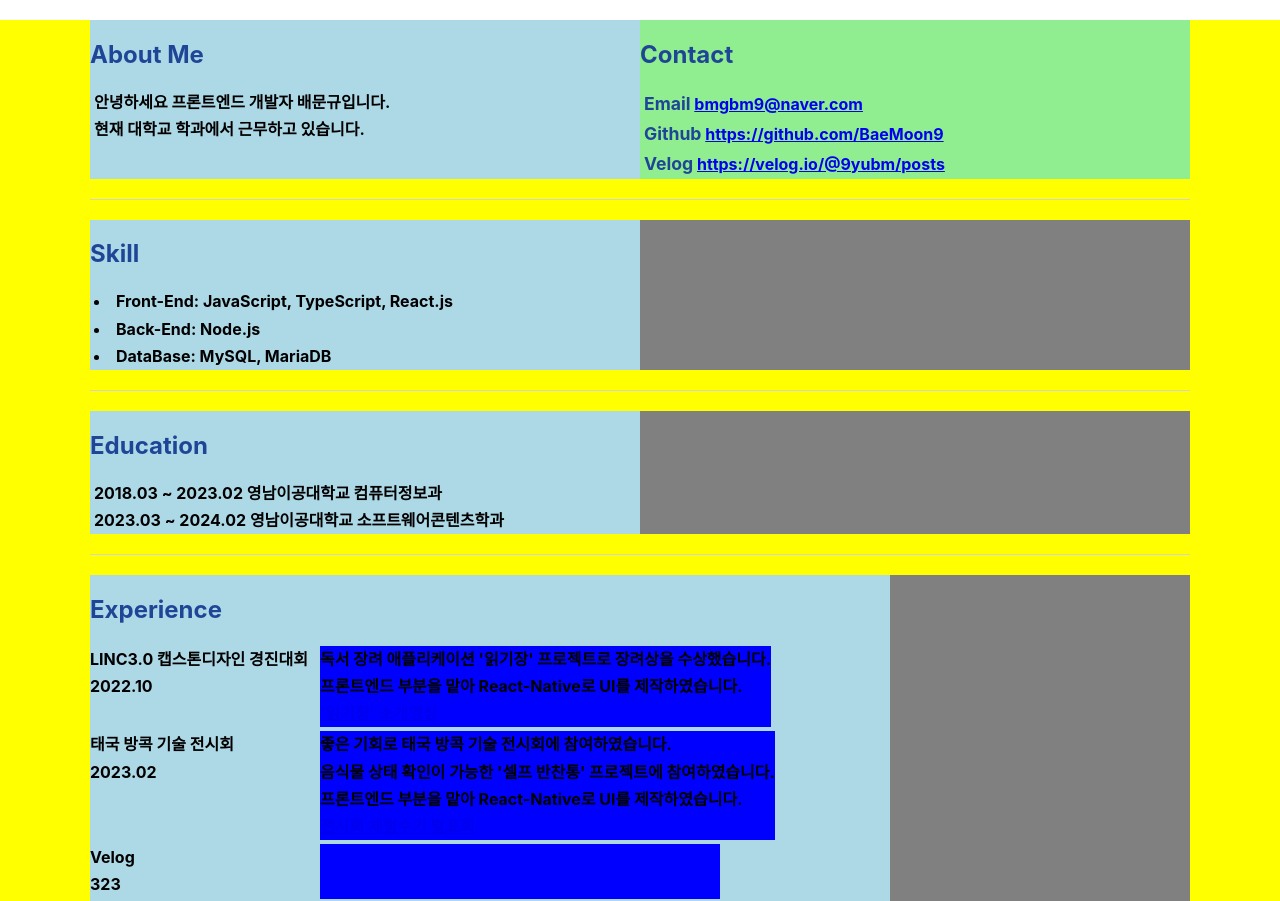
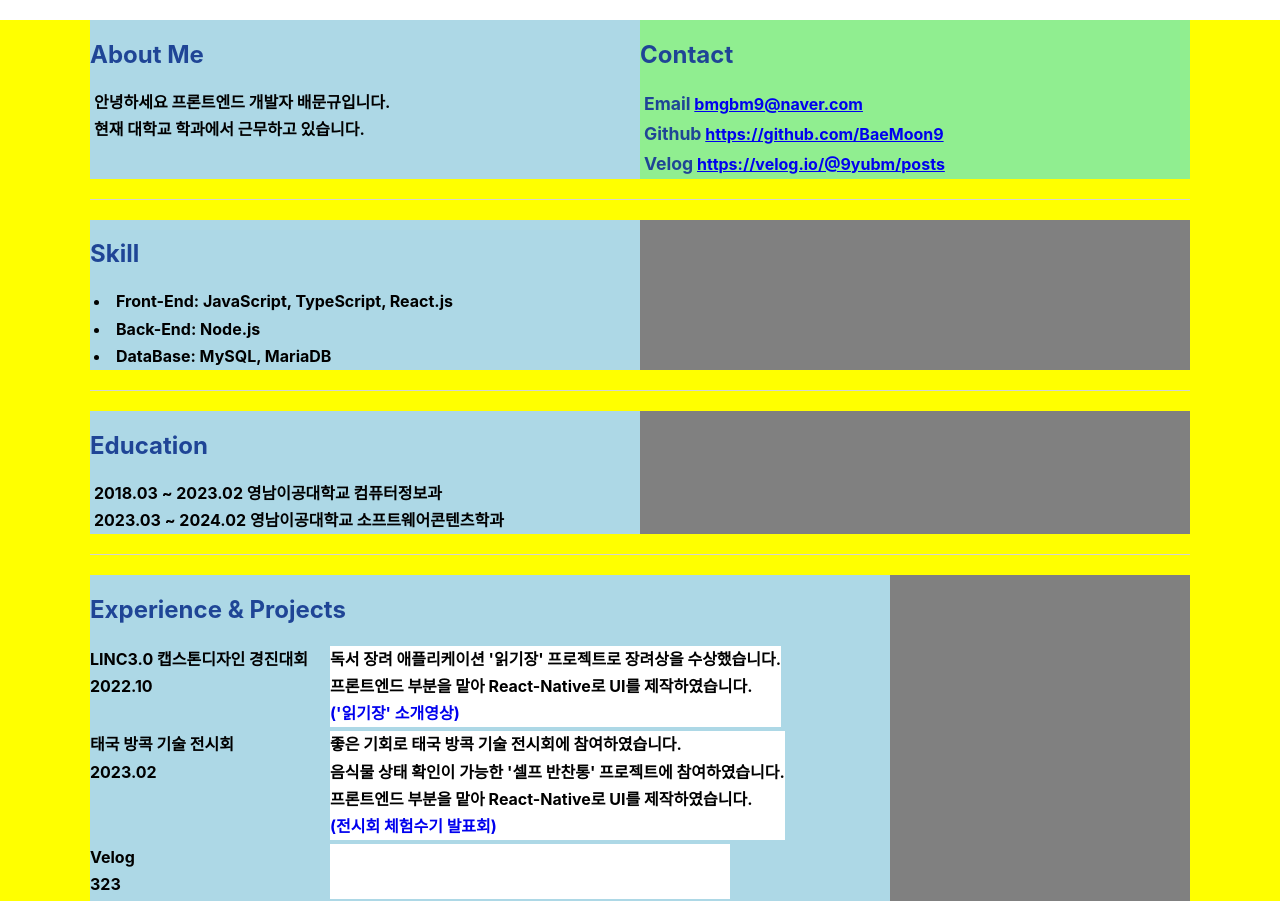
Before and after one commit to BaeMoon9/BaeMoon9, a React (Create React App) app in the folder mypage/: page / in a window 1280 px wide. Built offline with nearby package versions, Linux system fonts and the light colour scheme.

Commit message:
'a_tag_line';

```diff
--- a/mypage/src/pages/experience.tsx
+++ b/mypage/src/pages/experience.tsx
@@ -18,7 +18,9 @@ function Experience() {
 				<>
 					독서 장려 애플리케이션 '읽기장' 프로젝트로 장려상을 수상했습니다. <br />
 					프론트엔드 부분을 맡아 React-Native로 UI를 제작하였습니다.<br />
-					<a href="https://www.youtube.com/watch?v=8rDKsbk1xuQ&list=PLwWUOs74Y2rJxDaK2EeHyXxZjFszMfPXe&index=29">'읽기장' 소개영상</a>
+					<a href="https://www.youtube.com/watch?v=8rDKsbk1xuQ&list=PLwWUOs74Y2rJxDaK2EeHyXxZjFszMfPXe&index=29"
+						style={{ textDecoration: "none" }}
+					>('읽기장' 소개영상)</a>
 				</>
 			)
 		},
@@ -30,7 +32,9 @@ function Experience() {
 					좋은 기회로 태국 방콕 기술 전시회에 참여하였습니다.< br/>
 					음식물 상태 확인이 가능한 '셀프 반찬통' 프로젝트에 참여하였습니다.<br />
 					프론트엔드 부분을 맡아 React-Native로 UI를 제작하였습니다.<br />
-					<a href="https://www.nspna.com/country/?mode=view&newsid=622828">전시회 체험수기 발표회</a>
+					<a href="https://www.nspna.com/country/?mode=view&newsid=622828"
+					style={{ textDecoration: "none" }}
+					>(전시회 체험수기 발표회)</a>
 				</>
 			),
 		},
@@ -50,7 +54,7 @@ const { screenWidth, screenHeight, screenType, isLoaded } = useScreenSize()
 return (
 	<Container screenType={screenType}>
 		<SkillContent screenType={screenType}>
-			<Title>Experience</Title>
+			<Title>Experience & Projects</Title>
 			<Content>
 				{Contacts.map((contact, idx) => (
 					<MyExperience key={idx}>
@@ -119,18 +123,19 @@ const ExperienceTitle = styled.div<{ screenType: string }>`
 	max-width: ${(props) => (props.screenType === 'Pc' ? '250px' :
 		(props.screenType === 'Tablet' ? '200px' : '200px')
 	)};
+	margin-right: 10px;
 
 `
 
 const ExperienceContent = styled.div<{ screenType: string }>`
-    min-width: ${(props) => (props.screenType === 'Pc' ? '400px' :
+    	min-width: ${(props) => (props.screenType === 'Pc' ? '400px' :
 		(props.screenType === 'Tablet' ? '400px' : '300px')
 	)};
 		max-width: ${(props) => (props.screenType === 'Pc' ? '600px' :
 		(props.screenType === 'Tablet' ? '450px' : '300px')
 	)};
-		background-color: blue;
-    word-wrap: break-word;
+		background-color: white;
+   		word-wrap: break-word;
 
 `
 
```
